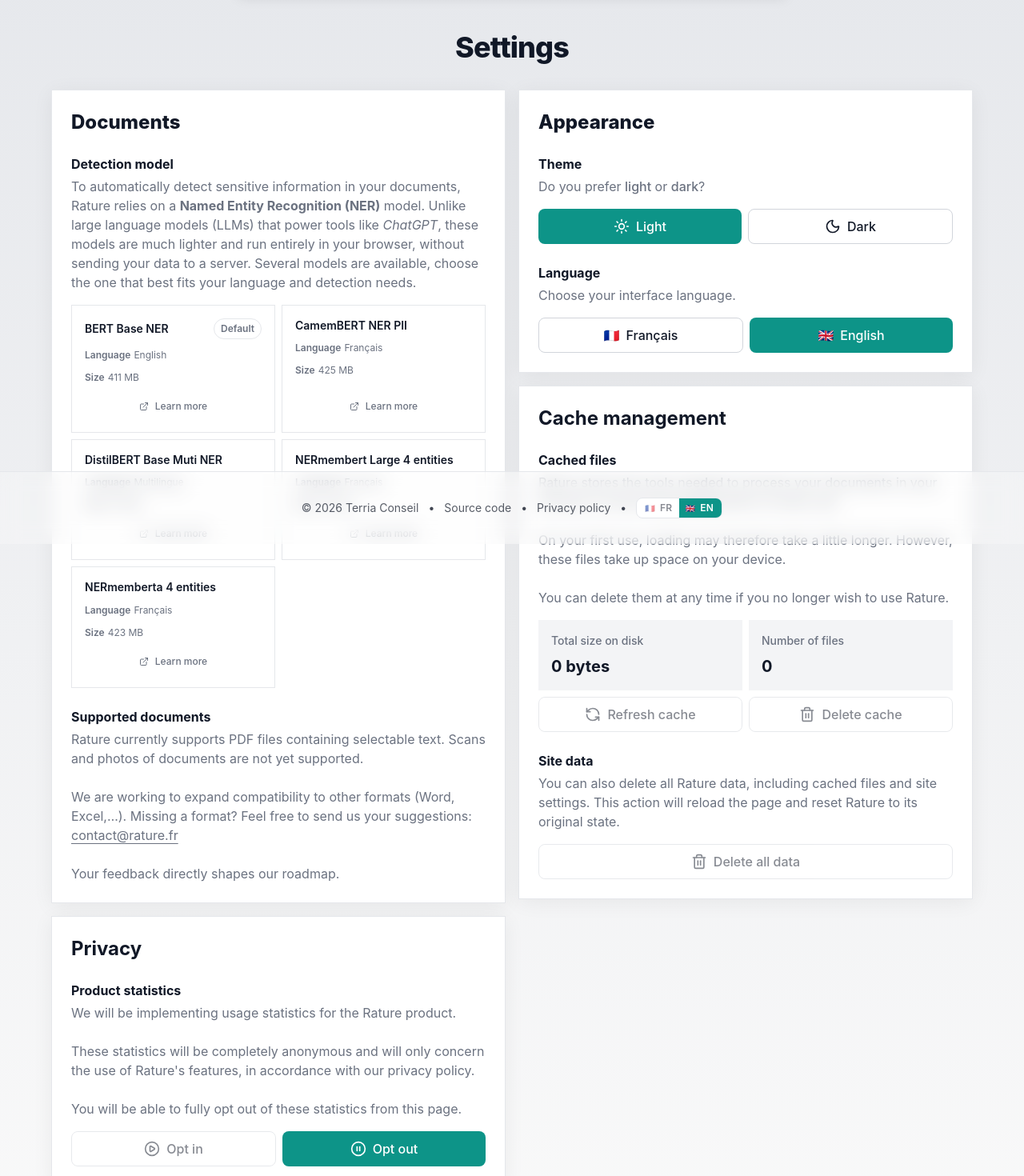
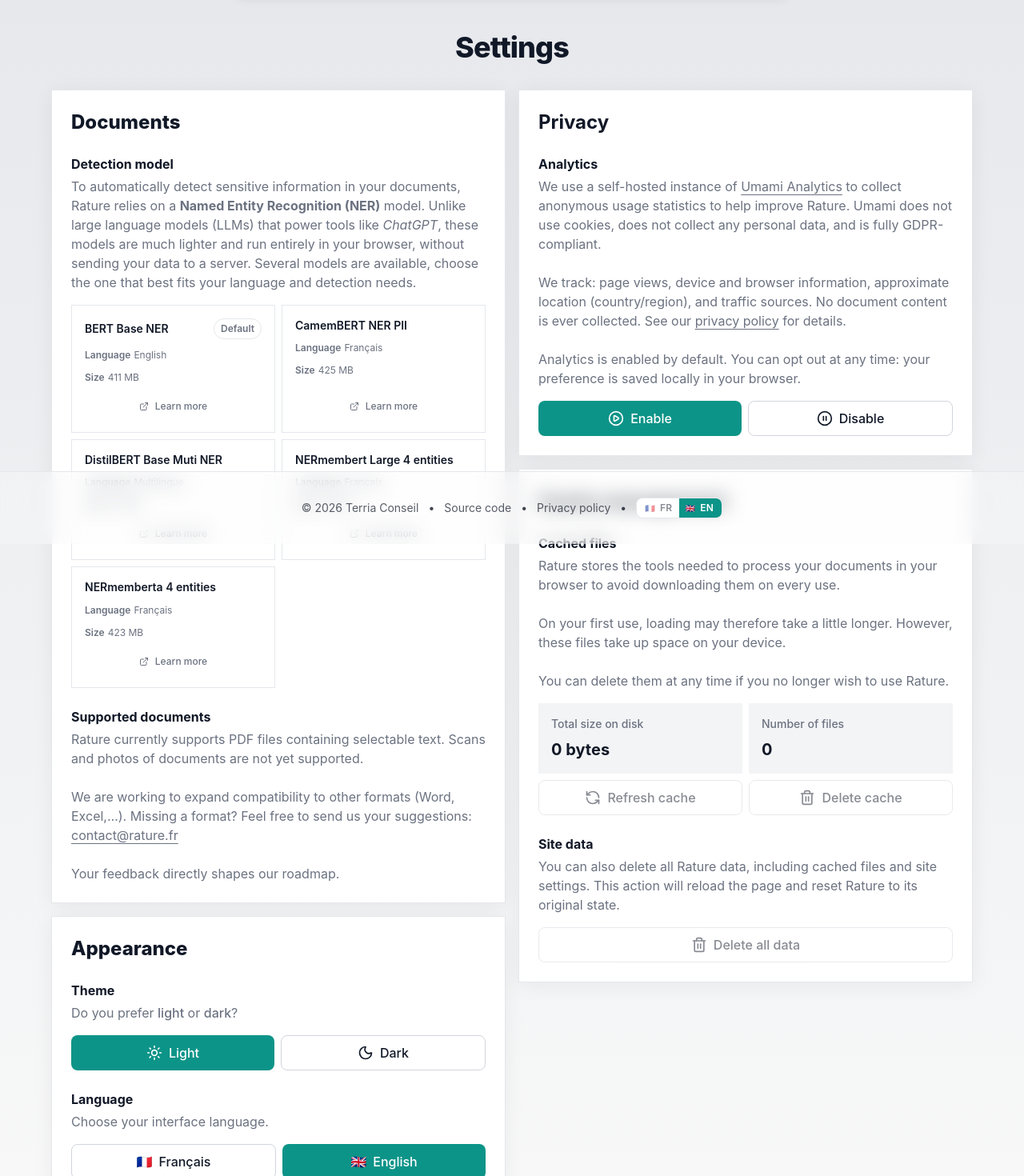
Before and after one commit to TerriaConseil/rature, a React (Vite) app: page /settings in a window 1280 px wide. Shown: the part 120-1590 px from the top of the page at 80% size. Built offline with nearby package versions, Linux system fonts and the light colour scheme.

Commit message:
Update Privacy settings (#15)

```diff
--- a/src/locales/en/translation.json
+++ b/src/locales/en/translation.json
@@ -191,12 +191,12 @@
     "privacy": {
       "title": "Privacy",
       "stats": {
-        "title": "Product statistics",
-        "description1": "We will be implementing usage statistics for the Rature product.",
-        "description2": "These statistics will be completely anonymous and will only concern the use of Rature's features, in accordance with our <link>privacy policy</link>.",
-        "description3": "You will be able to fully opt out of these statistics from this page.",
-        "subscribe": "Opt in",
-        "unsubscribe": "Opt out"
+        "title": "Analytics",
+        "description1": "We use a self-hosted instance of <umamiLink>Umami Analytics</umamiLink> to collect anonymous usage statistics to help improve Rature. Umami does not use cookies, does not collect any personal data, and is fully GDPR-compliant.",
+        "description2": "We track: page views, device and browser information, approximate location (country/region), and traffic sources. No document content is ever collected. See our <policyLink>privacy policy</policyLink> for details.",
+        "description3": "Analytics is enabled by default. You can opt out at any time: your preference is saved locally in your browser.",
+        "subscribe": "Enable",
+        "unsubscribe": "Disable"
       }
     },
     "appearance": {
--- a/src/locales/fr/translation.json
+++ b/src/locales/fr/translation.json
@@ -191,12 +191,12 @@
     "privacy": {
       "title": "Confidentialité",
       "stats": {
-        "title": "Statistiques du produit",
-        "description1": "Nous allons mettre en place des statistiques sur l'utilisation du produit Rature.",
-        "description2": "Ces statistiques seront complètement anonymes et concerneront uniquement l'utilisation des fonctionnalités de Rature, conformément à notre <link>politique de confidentialité</link>.",
-        "description3": "Vous pourrez vous désinscrire complètement de ces statistiques depuis cette page.",
-        "subscribe": "Inscription",
-        "unsubscribe": "Désinscription"
+        "title": "Analytiques",
+        "description1": "Nous utilisons une instance auto-hébergée d'<umamiLink>Umami Analytics</umamiLink> pour collecter des statistiques d'utilisation anonymes afin d'améliorer Rature. Umami n'utilise pas de cookies, ne collecte aucune donnée personnelle et est entièrement conforme au RGPD.",
+        "description2": "Nous mesurons : les pages consultées, les informations sur l'appareil et le navigateur, la localisation approximative (pays / région) et les sources de trafic. Aucun contenu de document n'est jamais collecté. Consultez notre <policyLink>politique de confidentialité</policyLink> pour plus de détails.",
+        "description3": "Les analytiques sont activées par défaut. Vous pouvez vous désinscrire à tout moment : votre préférence est enregistrée localement dans votre navigateur.",
+        "subscribe": "Activer",
+        "unsubscribe": "Désactiver"
       }
     },
     "appearance": {
--- a/src/pages/SettingsPage.tsx
+++ b/src/pages/SettingsPage.tsx
@@ -1,4 +1,5 @@
 import { ExternalLink, Moon, PauseCircle, PlayCircle, RefreshCcw, Sun, Trash2 } from "lucide-react";
+import { useState } from "react";
 import { Link } from "react-router";
 import { Trans, useTranslation } from "react-i18next";
 
@@ -16,6 +17,20 @@ const italic = <span className="italic" />;
 export function SettingsPage() {
   const { theme, toggleTheme } = useTheme();
   const { t } = useTranslation();
+
+  const [analyticsEnabled, setAnalyticsEnabled] = useState(
+    () => localStorage.getItem('umami.disabled') !== '1'
+  );
+
+  const handleOptIn = () => {
+    localStorage.removeItem('umami.disabled');
+    setAnalyticsEnabled(true);
+  };
+
+  const handleOptOut = () => {
+    localStorage.setItem('umami.disabled', '1');
+    setAnalyticsEnabled(false);
+  };
 
   return (
     <div className="flex flex-col justify-between flex-1 h-full">
@@ -91,39 +106,6 @@ export function SettingsPage() {
               className="p-6 border border-border-theme bg-card"
               style={{ boxShadow: '0 4px 24px 0 rgb(0 0 0 / 0.06)' }}
             >
-              <h3 className="text-2xl font-bold">{t('settings.privacy.title')}</h3>
-              <div className="mt-6">
-                <p className="text-md font-bold">{t('settings.privacy.stats.title')}</p>
-                <p className="mt-1 text-fg-muted">
-                  {t('settings.privacy.stats.description1')}
-                  <br />
-                  <br />
-                  <Trans
-                    i18nKey="settings.privacy.stats.description2"
-                    components={{ link: <Link to="/privacy-policy" className="underline underline-offset-4" /> }}
-                  />
-                  <br />
-                  <br />
-                  {t('settings.privacy.stats.description3')}
-                </p>
-                <div className="mt-4 flex items-center gap-2">
-                  <Button size="lg" variant="secondary" className="w-full flex-1 transition-all" disabled>
-                    <PlayCircle size={20} />
-                    {t('settings.privacy.stats.subscribe')}
-                  </Button>
-                  <Button size="lg" variant="primary" className="w-full flex-1 transition-all">
-                    <PauseCircle size={20} />
-                    {t('settings.privacy.stats.unsubscribe')}
-                  </Button>
-                </div>
-              </div>
-            </div>
-          </div>
-          <div className="flex flex-col grow shrink-0 gap-4">
-            <div
-              className="p-6 border border-border-theme bg-card"
-              style={{ boxShadow: '0 4px 24px 0 rgb(0 0 0 / 0.06)' }}
-            >
               <h3 className="text-2xl font-extrabold">{t('settings.appearance.title')}</h3>
               <div className="mt-6">
                 <p className="text-md font-bold">{t('settings.appearance.theme.title')}</p>
@@ -157,6 +139,56 @@ export function SettingsPage() {
                   {t('settings.appearance.language.description')}
                 </p>
                 <LanguageSwitcher variant="full" className="mt-4" />
+              </div>
+            </div>
+          </div>
+          <div className="flex flex-col grow shrink-0 gap-4">
+            <div
+              className="p-6 border border-border-theme bg-card"
+              style={{ boxShadow: '0 4px 24px 0 rgb(0 0 0 / 0.06)' }}
+            >
+              <h3 className="text-2xl font-bold">{t('settings.privacy.title')}</h3>
+              <div className="mt-6">
+                <p className="text-md font-bold">{t('settings.privacy.stats.title')}</p>
+                <p className="mt-1 text-fg-muted">
+                  <Trans
+                    i18nKey="settings.privacy.stats.description1"
+                    components={{
+                      umamiLink: <a href="https://umami.is/" target="_blank" rel="noopener noreferrer" className="underline underline-offset-4" />
+                    }}
+                  />
+                  <br />
+                  <br />
+                  <Trans
+                    i18nKey="settings.privacy.stats.description2"
+                    components={{
+                      policyLink: <Link to="/privacy-policy" className="underline underline-offset-4" />
+                    }}
+                  />
+                  <br />
+                  <br />
+                  {t('settings.privacy.stats.description3')}
+                </p>
+                <div className="mt-4 flex items-center gap-2">
+                  <Button
+                    size="lg"
+                    variant={analyticsEnabled ? 'primary' : 'secondary'}
+                    className="w-full flex-1 transition-all"
+                    onClick={handleOptIn}
+                  >
+                    <PlayCircle size={20} />
+                    {t('settings.privacy.stats.subscribe')}
+                  </Button>
+                  <Button
+                    size="lg"
+                    variant={analyticsEnabled ? 'secondary' : 'primary'}
+                    className="w-full flex-1 transition-all"
+                    onClick={handleOptOut}
+                  >
+                    <PauseCircle size={20} />
+                    {t('settings.privacy.stats.unsubscribe')}
+                  </Button>
+                </div>
               </div>
             </div>
             <div
```
